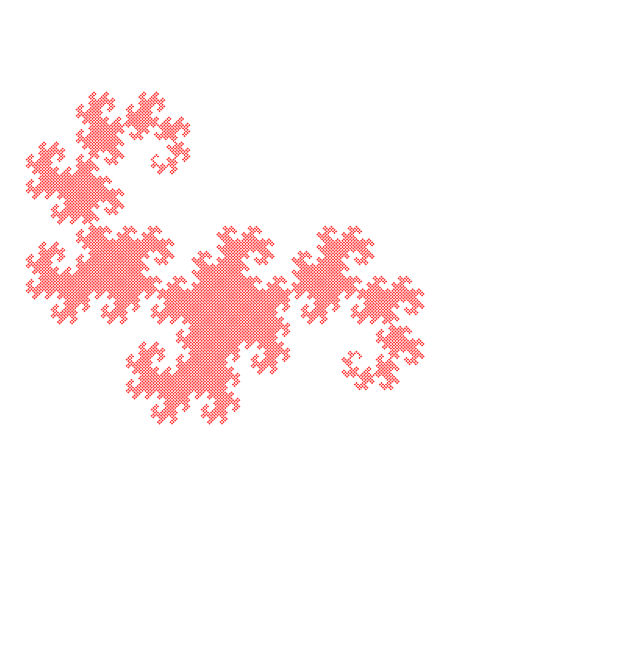
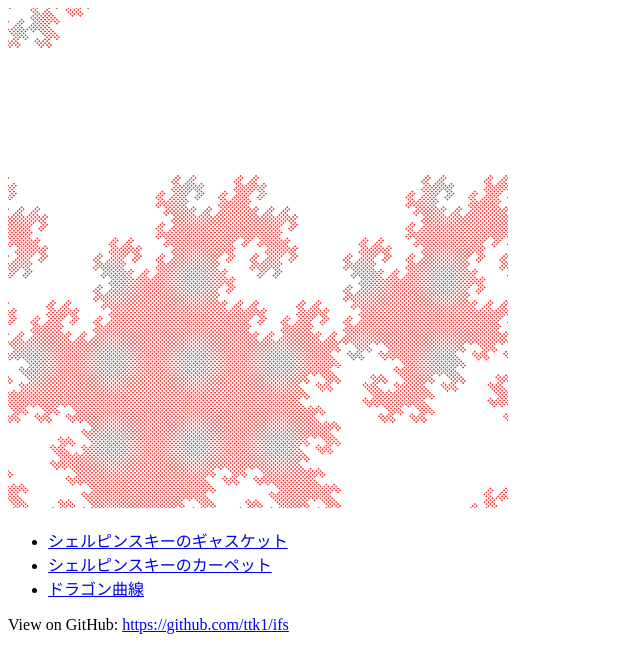
Before and after one commit to ttk1/ifs, a website built with webpack: page docs/index.html in a window 1280 px wide. Shown: the whole page, without its empty margins (0-640 px from the left). Built offline with nearby package versions, Linux system fonts and the light colour scheme.

Commit message:
種類追加

```diff
--- a/docs/index.html
+++ b/docs/index.html
@@ -9,6 +9,12 @@
 <body>
   <canvas id="canvas"></canvas>
   <script src="./index.js"></script>
+  <ul>
+    <li><a href="?id=gasket">シェルピンスキーのギャスケット</a></li>
+    <li><a href="?id=carpet">シェルピンスキーのカーペット</a></li>
+    <li><a href="?id=dragon">ドラゴン曲線</a></li>
+  </ul>
+  <p>View on GitHub: <a href="https://github.com/ttk1/ifs">https://github.com/ttk1/ifs</a></p>
 </body>
 
 </html>
--- a/src/index.ts
+++ b/src/index.ts
@@ -8,16 +8,63 @@ window.onload = () => {
   const ctx = canvas.getContext('2d');
   ctx.strokeStyle = 'red';
 
-  function f(dot: Dot, count: number) {
-    if (count == 0) {
-      ctx.beginPath();
-      ctx.arc(dot.x * 200 + 150, dot.y * 200 + 150, 0.5, 0, 2 * Math.PI, true);
-      ctx.stroke();
+  function getParam(key: string) {
+    return window.location.search
+      .replace(/^\?/, '').split('&')
+      .map((x) => x.split('='))
+      .find((x) => x[0] === key)?.[1];
+  }
+
+  function drawDot(dot: Dot) {
+    ctx.beginPath();
+    ctx.arc(dot.x * 500, dot.y * 500, 0.5, 0, 2 * Math.PI, true);
+    ctx.stroke();
+  }
+
+  function gasket(dot: Dot, count: number) {
+    if (count === 0) {
+      drawDot(dot);
     } else {
-      dot = dot.scale(0.70710678118);
-      f(dot.rotate(Math.PI / 4), count - 1);
-      f(dot.rotate(Math.PI * 3 / 4).translate(1, 1), count - 1);
+      dot = dot.scale(0.5);
+      gasket(dot, count - 1);
+      gasket(dot.translate(1 / 4, 1 / 2), count - 1);
+      gasket(dot.translate(1 / 2, 0), count - 1);
     }
   }
-  f(new Dot(0.5, 0.5), 13);
+
+  function carpet(dot: Dot, count: number) {
+    if (count === 0) {
+      drawDot(dot);
+    } else {
+      dot = dot.scale(1 / 3);
+      carpet(dot, count - 1);
+      carpet(dot.translate(0, 1 / 3), count - 1);
+      carpet(dot.translate(0, 2 / 3), count - 1);
+      carpet(dot.translate(1 / 3, 0), count - 1);
+      carpet(dot.translate(1 / 3, 2 / 3), count - 1);
+      carpet(dot.translate(2 / 3, 0), count - 1);
+      carpet(dot.translate(2 / 3, 1 / 3), count - 1);
+      carpet(dot.translate(2 / 3, 2 / 3), count - 1);
+    }
+  }
+
+  function dragon(dot: Dot, count: number) {
+    if (count === 0) {
+      drawDot(dot);
+    } else {
+      dot = dot.scale(1 / Math.sqrt(2));
+      dragon(dot.rotate(Math.PI / 4), count - 1);
+      dragon(dot.rotate(Math.PI * 3 / 4).translate(1, 1), count - 1);
+    }
+  }
+
+  switch (getParam('id')) {
+    case 'gasket':
+      return gasket(new Dot(0.5, 0.5), 8);
+    case 'carpet':
+      return carpet(new Dot(0.5, 0.5), 5);
+    case 'dragon':
+    default:
+      return dragon(new Dot(0.5, 0.5), 15);
+  }
 };
```
Also changed, not shown: 1 other file.
